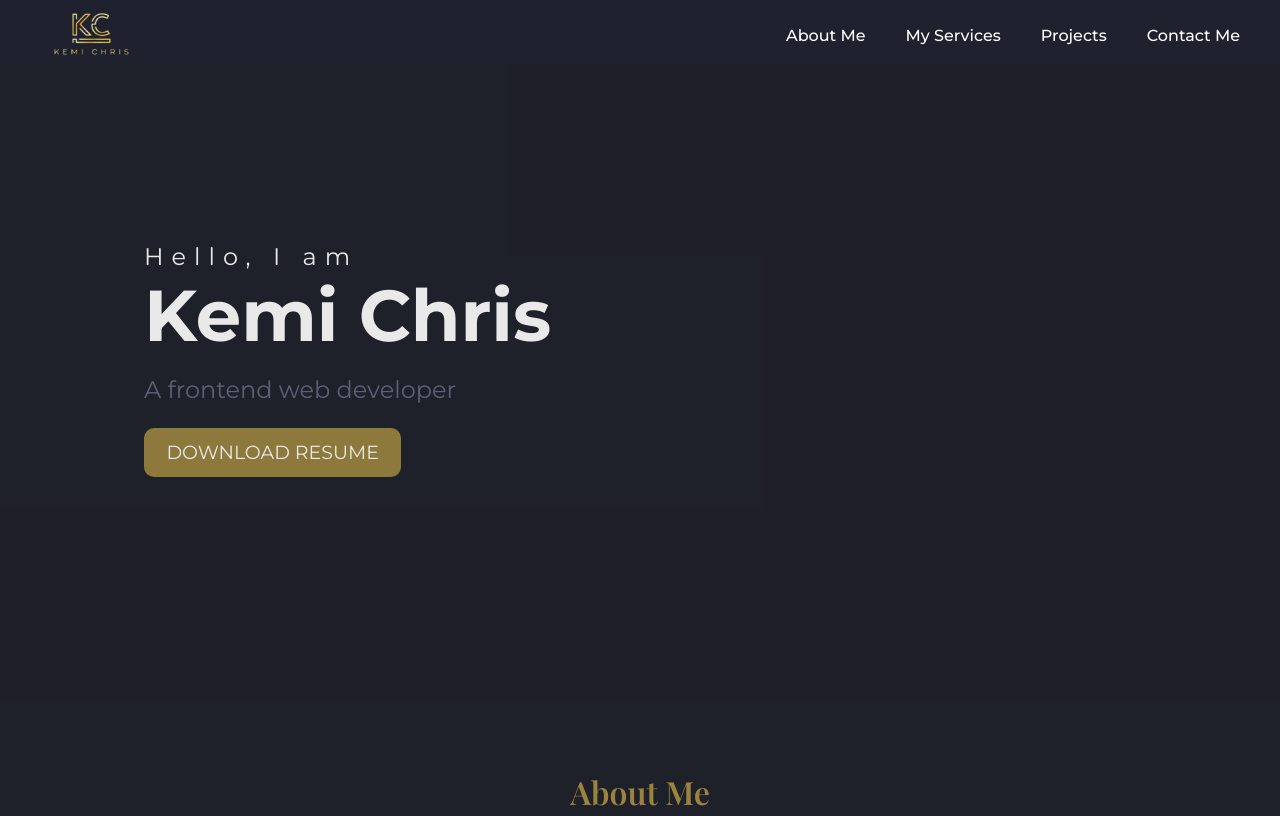
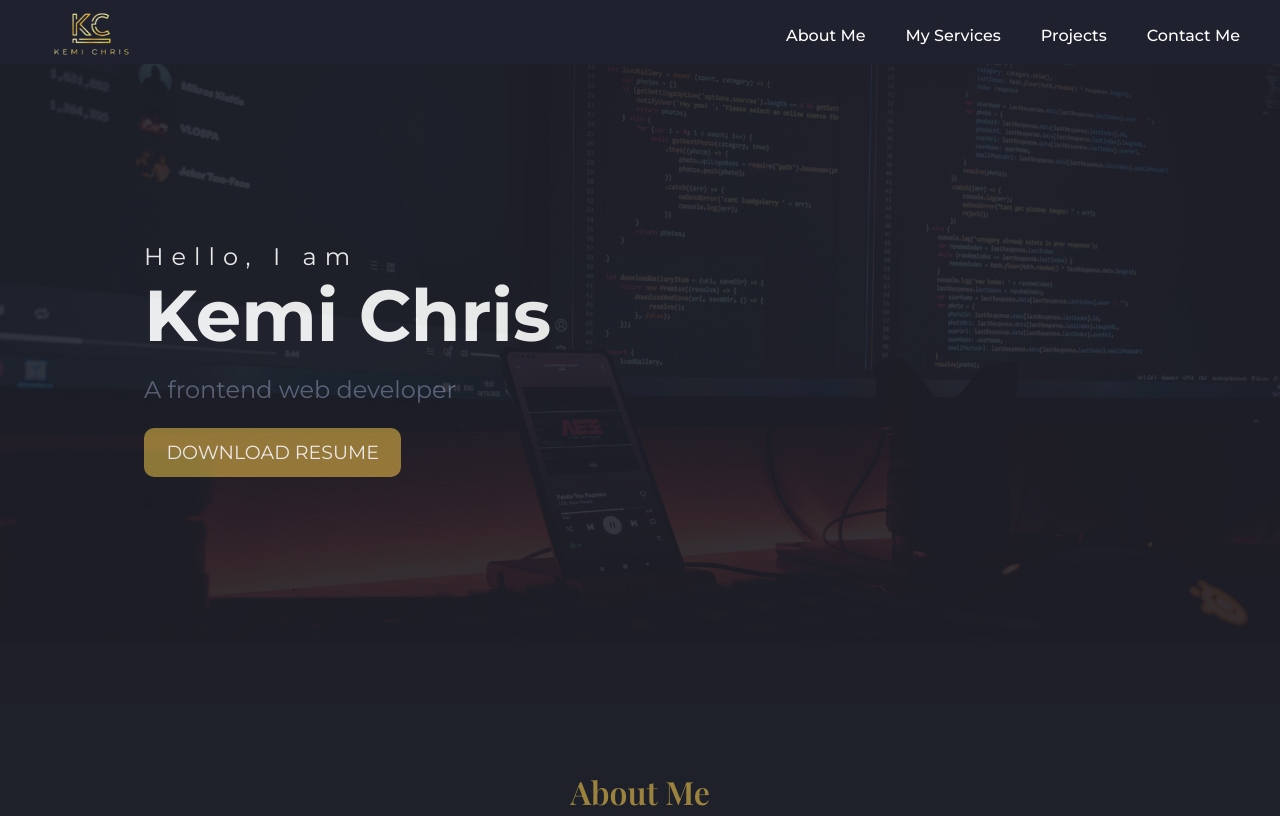
Before and after one commit to kemichris/My-Portfolio, a plain HTML site: page index.html in a window 1280 px wide. Shown: the top 816 px of the page. Drawn offline with nearby package versions, Linux system fonts and the light colour scheme; the site is published under a folder, as on GitHub Pages, so addresses that start at the root find nothing.

Commit message:
background

```diff
--- a/styles/style.css
+++ b/styles/style.css
@@ -65,10 +65,9 @@ nav ul li a {
 
 .top-container {
     width: 100%;
-    background-image: url("/images/background2.jpg");
+    background-image: url("../images/background2.jpg");
     background-size: cover;
     height: 39rem;
-    /* padding: 9rem 9rem; */
 }
 
 .top-content {
```
